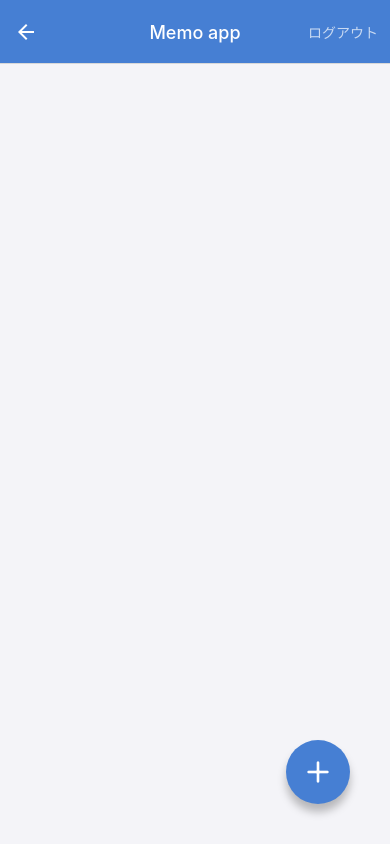
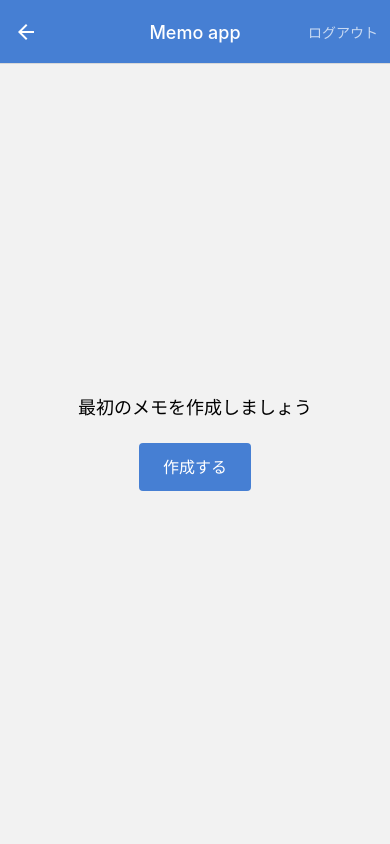
Before and after one commit to iwatabe1/sampleMemoApp, a React Native app: screen /MemoList in a window 390 px wide. Built offline with nearby package versions, Linux system fonts and the light colour scheme; no server answers.

Commit message:
Create Loading Component

```diff
--- a/src/components/Button.tsx
+++ b/src/components/Button.tsx
@@ -1,11 +1,11 @@
 import React from 'react';
 import { Text, StyleSheet, TouchableOpacity } from 'react-native';
-import { func, string } from 'prop-types';
+import { func, shape, string } from 'prop-types';
 
 export default function Button(props: any) {
-  const { label, onPress } = props;
+  const { label, onPress, style } = props;
   return (
-    <TouchableOpacity style={styles.buttonContainer} onPress={onPress}>
+    <TouchableOpacity style={[styles.buttonContainer, style]} onPress={onPress}>
       <Text style={styles.buttonLabel}>{label}</Text>
     </TouchableOpacity>
   );
@@ -14,10 +14,12 @@
 Button.propTypes = {
   label: string.isRequired,
   onPress: func,
+  style: shape(),
 };
 
 Button.defaultProps = {
   onPress: null,
+  style: null,
 };
 
 const styles = StyleSheet.create({
--- /dev/null
+++ b/src/components/Loading.tsx
@@ -0,0 +1,44 @@
+import React from 'react';
+import { View, StyleSheet, ActivityIndicator } from 'react-native';
+import { bool } from 'prop-types';
+
+export default function Loading(props) {
+  const { isLoading } = props;
+  if (!isLoading) {
+    return null;
+  }
+  return (
+    <View style={styles.container}>
+      <View style={styles.inner}>
+        <ActivityIndicator size='large' color='#000000' />
+      </View>
+    </View>
+  );
+}
+
+Loading.propTypes = {
+  isLoading: bool,
+};
+
+Loading.default = {
+  isLoading: false,
+};
+
+const styles = StyleSheet.create({
+  container: {
+    position: 'absolute',
+    width: '100%',
+    height: '100%',
+    top: 0,
+    right: 0,
+    bottom: 0,
+    left: 0,
+    justifyContent: 'center',
+    alignItems: 'center',
+    backgroundColor: 'rgba(255, 255, 255, 0.5)',
+    zIndex: 5,
+  },
+  inner: {
+    marginBottom: 80,
+  },
+});
--- a/src/screens/LogInScreen.tsx
+++ b/src/screens/LogInScreen.tsx
@@ -7,18 +7,18 @@
   TouchableOpacity,
   Alert,
 } from 'react-native';
-
 import Button from '../components/Button';
-
 import {
   getAuth,
   signInWithEmailAndPassword,
   onAuthStateChanged,
 } from 'firebase/auth';
+import Loading from '../components/Loading';
 
 export default function LogInScreen(props: any) {
   const { navigation } = props;
   const [email, setEmail] = useState('');
+  const [isLoading, setLoading] = useState(true);
   const [password, setPassword] = useState('');
 
   useEffect(() => {
@@ -36,6 +36,8 @@
         if (user) {
           // User is signed in, see docs for a list of available properties
           navigation.reset({ index: 0, routes: [{ name: 'MemoList' }] });
+        } else {
+          setLoading(false);
         }
       });
       // 画面を離れる前にユーザーのstateをキャンセルする
@@ -46,6 +48,7 @@
   );
 
   function handlePress() {
+    setLoading(true);
     const auth = getAuth();
     signInWithEmailAndPassword(auth, email, password)
       .then((userCredential) => {
@@ -58,11 +61,15 @@
         console.log(error.code);
         console.log(error.message);
         Alert.alert(error.code);
+      })
+      .finally(() => {
+        setLoading(false);
       });
   }
 
   return (
     <View style={styles.container}>
+      <Loading isLoading={isLoading} />
       <View style={styles.inner}>
         <Text style={styles.title}>Log In</Text>
         <TextInput
--- a/src/screens/MemoListScreen.tsx
+++ b/src/screens/MemoListScreen.tsx
@@ -1,5 +1,5 @@
 import React, { useEffect, useState } from 'react';
-import { View, StyleSheet, Alert } from 'react-native';
+import { View, StyleSheet, Alert, Text } from 'react-native';
 import MemoList from '../components/MemoList';
 import CircleButton from '../components/CircleButton';
 import LogOutButton from '../components/LogOutButton';
@@ -12,10 +12,13 @@
 } from 'firebase/firestore';
 import { getAuth } from 'firebase/auth';
 import { Memos } from '../types/memos';
+import Button from '../components/Button';
+import Loading from '../components/Loading';
 
 export default function MemoListScreen(props: any) {
   const { navigation } = props;
   const [memos, setMemos] = useState([] as any);
+  const [isLoading, setLoading] = useState(false);
 
   // ログインボタンの呼び出し
   useEffect(() => {
@@ -33,6 +36,7 @@
     let unsubscribe;
 
     if (auth.currentUser) {
+      setLoading(true);
       const ref = query(
         collection(db, `users/${auth.currentUser.uid}/memos`),
         orderBy('updatedAt', 'desc'),
@@ -52,8 +56,10 @@
             });
           });
           setMemos(userMemos);
+          setLoading(false);
         },
         (e) => {
+          setLoading(false);
           console.log(e);
           Alert.alert('データの読み込みに失敗しました。');
         },
@@ -62,8 +68,27 @@
     }
   }, []);
 
+  if (memos.length === 0) {
+    return (
+      <View style={emptyStyles.container}>
+        <Loading isLoading={isLoading} />
+        <View style={emptyStyles.inner}>
+          <Text style={emptyStyles.title}>最初のメモを作成しましょう</Text>
+          <Button
+            style={emptyStyles.button}
+            label='作成する'
+            onPress={() => {
+              navigation.navigate('MemoCreate');
+            }}
+          ></Button>
+        </View>
+      </View>
+    );
+  }
+
   return (
     <View style={styles.container}>
+      <Loading isLoading={isLoading} />
       <MemoList memos={memos} />
       <CircleButton
         name={'plus'}
@@ -82,3 +107,22 @@
     backgroundColor: '#F4F4F8',
   },
 });
+
+const emptyStyles = StyleSheet.create({
+  container: {
+    flex: 1,
+    justifyContent: 'center',
+    alignItems: 'center',
+  },
+  inner: {
+    justifyContent: 'center',
+    alignItems: 'center',
+  },
+  title: {
+    fontSize: 18,
+    marginBottom: 24,
+  },
+  button: {
+    alignSelf: 'center',
+  },
+});
```
